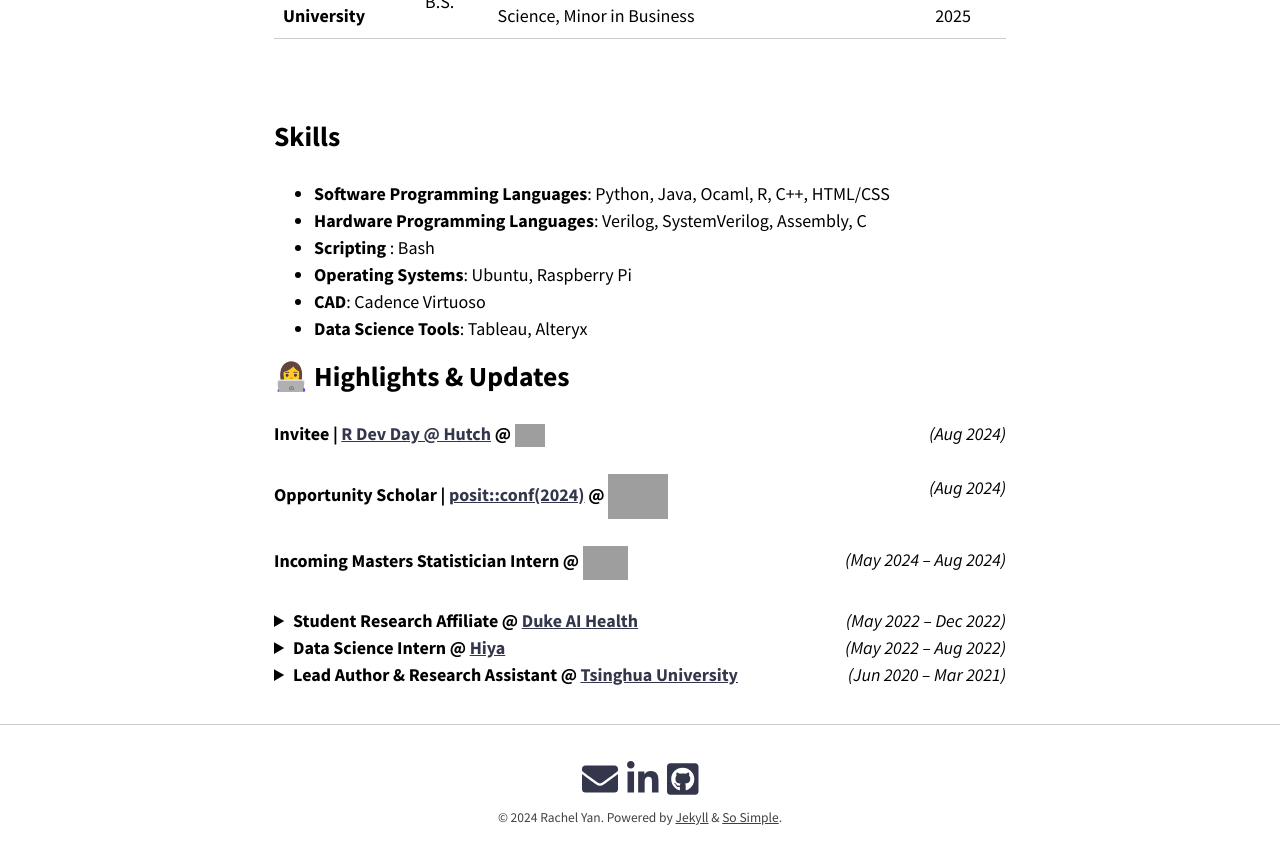
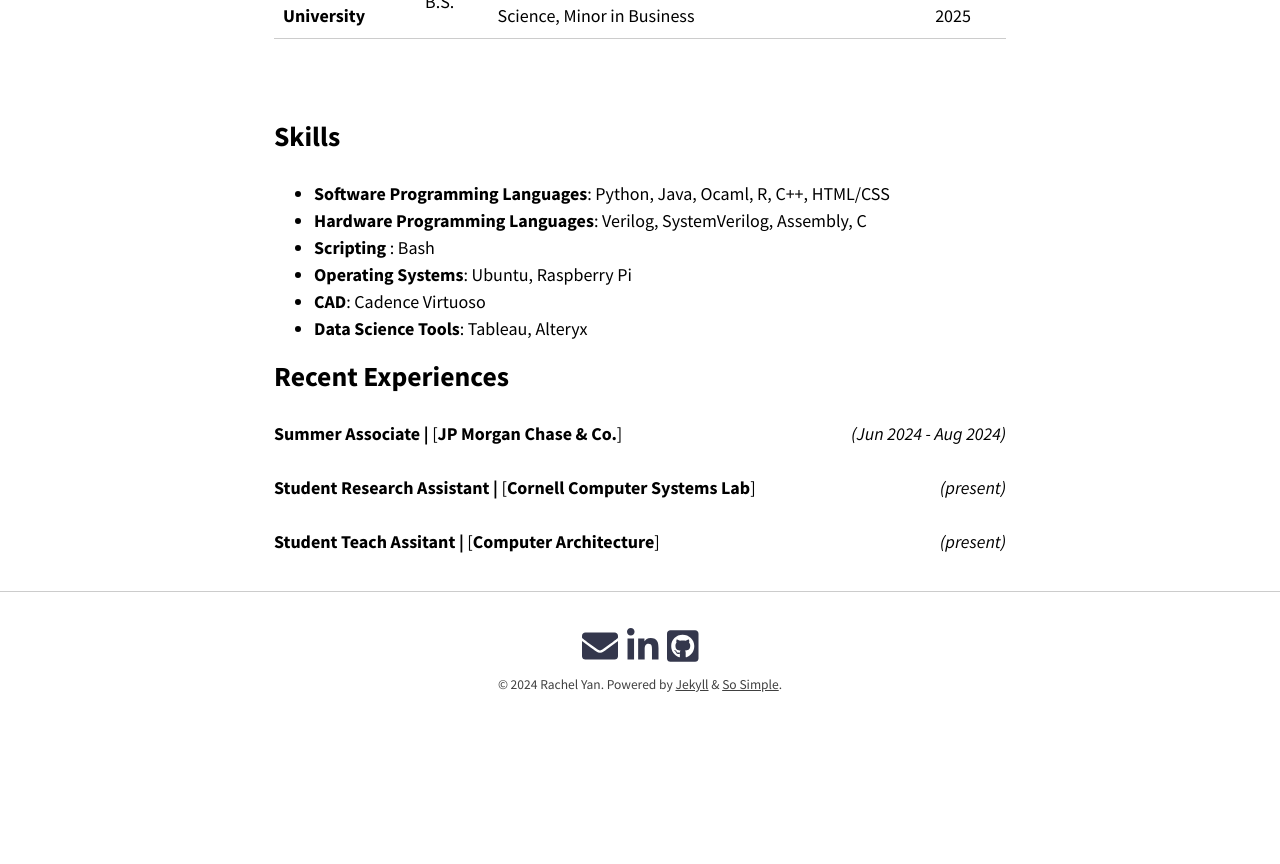
Before and after one commit to Rachelyan666/Rachelyan666.github.io, a Jekyll site: the page built from index.md, in a window 1280 px wide and 900 px high, scrolled down 819 px. Shown: the top 864 px of the window. Built offline with Jekyll 4.4.1, drawn with Linux system fonts in a browser that asks for light colours; nearby versions of some CDN libraries; after the commit the page ends 1587 px from its top, so only the background shows below that; grey boxes are pictures that could not be loaded.

Commit message:
index general done

```diff
--- a/_config.yml
+++ b/_config.yml
@@ -121,7 +121,7 @@ author:
 # Footer Links
 footer_links:
   - title: Email
-    url: mailto:yifan.cui@duke.edu
+    url: mailto:sy625@cornell.edu
     icon: fa fa-envelope
   - title: LinkedIn
     url: https://www.linkedin.com/in/siwei-yan-b78045265/
--- a/index.md
+++ b/index.md
@@ -34,45 +34,10 @@ Currently, I am a senior student, and hope to work in the industry mainly on RTL
   <br>
 
 
-## 👩‍💻  Highlights & Updates
+## Recent Experiences
 
-**Invitee \|** [**R Dev Day @ Hutch**](https://contributor.r-project.org/events/) **@** <a href="https://www.r-project.org/foundation/"><img src="https://www.r-project.org/logo/Rlogo.svg" width="30" height="30"/></a>   <span style="float:right;"> <i>(Aug 2024)</i> </span>
+**Summer Associate \|** [**JP Morgan Chase & Co.**]   <span style="float:right;"> <i>(Jun 2024 - Aug 2024)</i> </span>
 
-**Opportunity Scholar \|** [**posit::conf(2024)**](https://posit.co/conference/) **@** <a href="https://posit.co/"><img src="https://www.rstudio.com/wp-content/uploads/2018/10/RStudio-Logo-flat.svg" width="60" height="60"/></a>   <span style="float:right;"> <i>(Aug 2024)</i> </span>
+**Student Research Assistant \|**  [**Cornell Computer Systems Lab**]  <span style="float:right;"> <i>(present)</i> </span>
 
-**Incoming Masters Statistician Intern @** <a href="https://www.lilly.com/"><img src="https://upload.wikimedia.org/wikipedia/commons/thumb/2/2b/Eli_Lilly_and_Company.svg/64px-Eli_Lilly_and_Company.svg.png" width="45" height="45"/></a>  <span style="float:right;"> <i>(May 2024 – Aug 2024)</i> </span>
-
-<details>
-  <summary>
-    <b>Student Research Affiliate @ <a href="https://aihealth.duke.edu/">Duke AI Health</a></b> <span style="float:right;"> <i>(May 2022 – Dec 2022)</i> </span>
-  </summary>
-  <i>Lab Test Harmonization: Bio-BERT Based Deduplication of Test Labels</i>
-  <ul>
-    <li>Selected as the sole undergraduate amidst a competitive pool of professional candidates for Duke AI Health 2022 cohort, and earned the prestigious opportunity to present research findings at <a href="https://aihealth.duke.edu/poster-showcase-2022/">Duke AI Health Poster Showcase 2022</a></li>
-    <li>Optimized lab test deduplication of grouper labels by adopting and fine-tuning Bio-BERT NLP structure pre-trained on biomedical corpora; created a new method of cross-comparison similarity evaluation based on ground-truth text embeddings, and uncovered 95% performance boost in the application to Duke lab <i>analyte</i> database</li>
-  </ul>
-</details>
-
-
-<details>
-  <summary>
-    <b>Data Science Intern @ <a href="https://www.hiya.com/">Hiya</a></b> <span style="float:right;"> <i>(May 2022 – Aug 2022)</i> </span>
-  </summary>
-  <i>Hiya Shield Project: Robocall Identification & Screening</i>
-  <ul>
-    <li>Spearheaded a robocall screening process using NLP text embeddings to determine if an audio sample (or its transcript) is from a known robocall database</li>
-    <li>Quantified the relationship between audio duration and performance of robocall classification; identified the preferred audio truncation length and optimal similarity threshold, and achieved a 67% acceleration in user experience with the introduction of a customizable screening accuracy feature for Hiya mobile App</li>
-  </ul>
-</details>
-
-
-<details>
-  <summary>
-    <b>Lead Author & Research Assistant @ <a href="https://www.tsinghua.edu.cn/en/">Tsinghua University</a></b> <span style="float:right;"> <i>(Jun 2020 – Mar 2021)</i> </span>
-  </summary>
-  <i>Cross-Media Retrieval Based on Big Data Technology</i>
-  <ul>
-    <li>Improved performance of permutation invariant training with mean squared error loss through BLSTM/LSTM and CNN in a key media separation technique; proved the improvement in two separation methods – the FIX strategy and the masking-based data augmentation strategy – and subsequently developed independent research project</li>
-    <li>Paper Publication: <i><a href="https://ieeexplore.ieee.org/document/9332362">Audio-Visual Single-Channel Signal Separation based on Big Data Augmentation</a></i> published by IEEE during International Conference on Computer Networks and Electronic Communications (ICCNEC 2020)</li>
-  </ul>
-</details>
+**Student Teach Assitant \|**  [**Computer Architecture**]  <span style="float:right;"> <i>(present)</i> </span>
```
